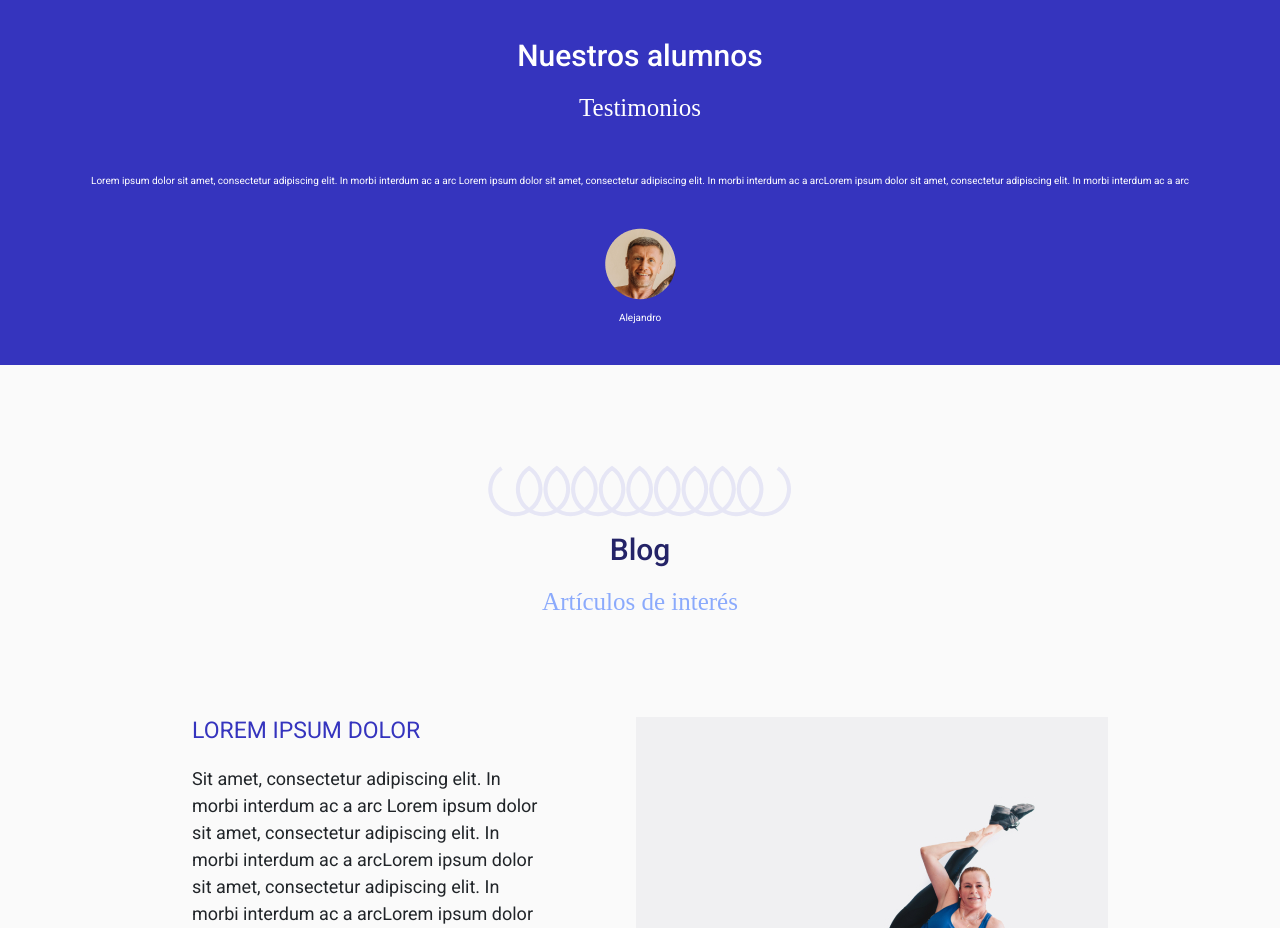
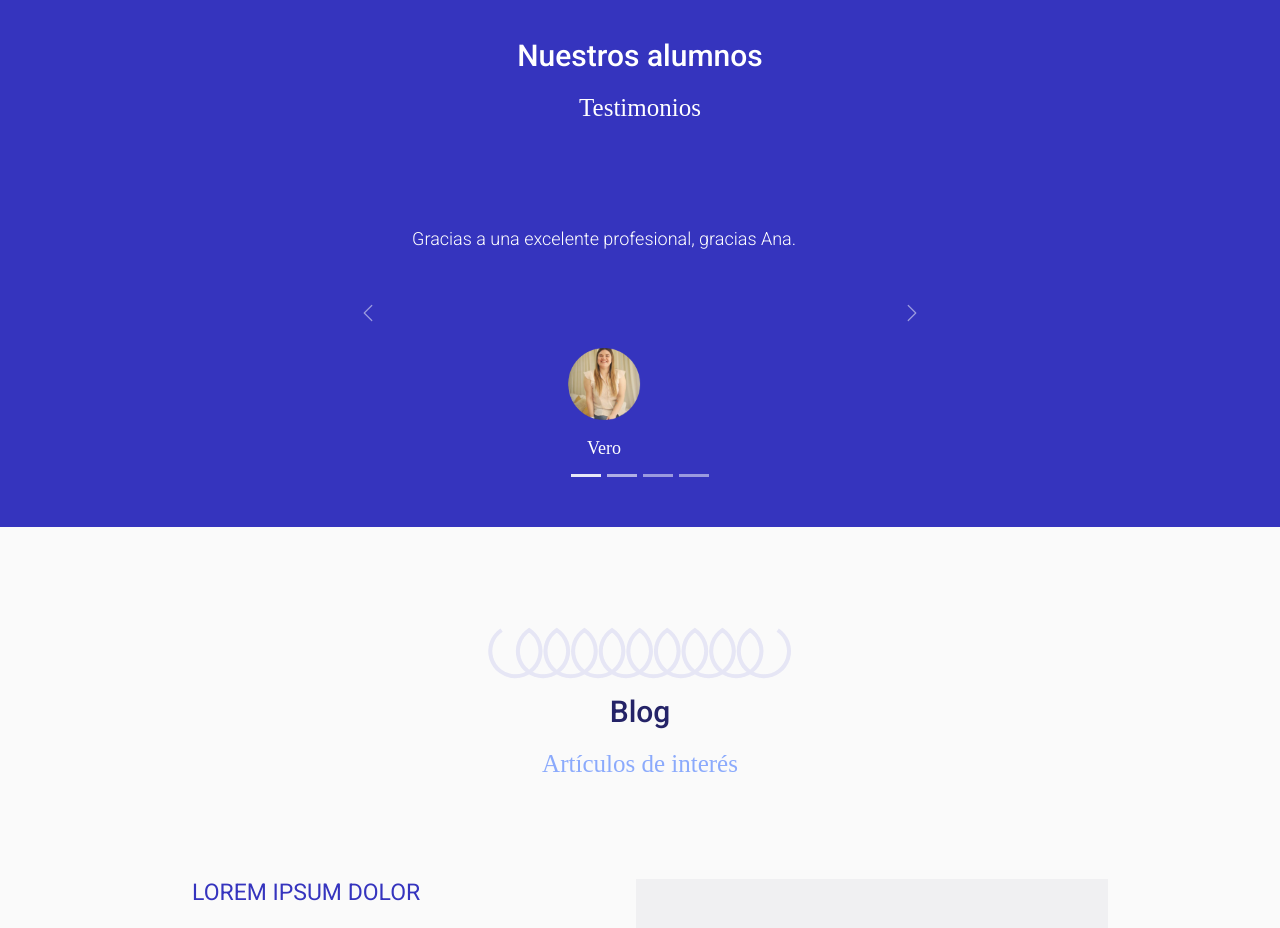
Before and after one commit to jp-quintana/ana_stretching, a website: page index.html in a window 1280 px wide. Shown: the part 3783-4711 px from the top of the page. Drawn offline with nearby package versions, Linux system fonts and the light colour scheme.

Commit message:
Inicio: agregue carousel testimonios

```diff
--- a/index.html
+++ b/index.html
@@ -228,13 +228,61 @@
         <section class="sectionTestimoniosInicio">
             <h2 class="h2Testimonios">Nuestros alumnos</h2>
             <h3 class="h3Testimonios">Testimonios</h3>
-            <div>
+            <div class="contenedorCarouselTestimonios">
+              <div id="carouselTestimonios" class="carousel slide capsula__carousel contenidoCarouselTestimonios" data-bs-ride="carousel">
+                <div class="carousel-indicators">
+                  <button type="button" data-bs-target="#carouselTestimonios" data-bs-slide-to="0" class="active" aria-current="true" aria-label="Slide 1"></button>
+                  <button type="button" data-bs-target="#carouselTestimonios" data-bs-slide-to="1" aria-label="Slide 2"></button>
+                  <button type="button" data-bs-target="#carouselTestimonios" data-bs-slide-to="2" aria-label="Slide 3"></button>
+                  <button type="button" data-bs-target="#carouselTestimonios" data-bs-slide-to="3" aria-label="Slide 4"></button>
+                </div>
+                <div class="carousel-inner">
+                  <div class="carousel-item active">
+                    <div class="contenedorTextoCarouselTestimonio">
+                      <p class="text-center textoCarouselTestimonio">Gracias a una excelente profesional, gracias Ana.</p>
+                    </div>
+                    <img src="assets/testimonios/vero.png" class="mx-auto d-block imagenTestimonios" alt="...">
+                    <p class="text-center nombresCarouselTestimonio">Vero</p>
+                  </div>
+                  <div class="carousel-item">
+                    <div class="contenedorTextoCarouselTestimonio">
+                      <p class="text-center textoCarouselTestimonio">Testimonio</p>
+                    </div>
+                    <img src="assets/testimonios/alejandra.png" class="mx-auto d-block imagenTestimonios" alt="...">
+                    <p class="text-center nombresCarouselTestimonio">Alejandra</p>
+                  </div>
+                  <div class="carousel-item">
+                    <div class="contenedorTextoCarouselTestimonio">
+                      <p class="text-center textoCarouselTestimonio">Testimonio</p>
+                    </div>
+                    <img src="assets/testimonios/pato.png" class="mx-auto d-block imagenTestimonios" alt="...">
+                    <p class="text-center nombresCarouselTestimonio">Pato</p>
+                  </div>
+                  <div class="carousel-item">
+                    <div class="contenedorTextoCarouselTestimonio">
+                      <p class="text-center textoCarouselTestimonio">Testimonio</p>
+                    </div>
+                    <img src="assets/testimonios/yeyu.png" class="mx-auto d-block imagenTestimonios" alt="...">
+                    <p class="text-center nombresCarouselTestimonio">Yeyu</p>
+                  </div>
+                </div>
+                <button class="carousel-control-prev" type="button" data-bs-target="#carouselTestimonios" data-bs-slide="prev">
+                  <span class="carousel-control-prev-icon" aria-hidden="true"></span>
+                  <span class="visually-hidden">Previous</span>
+                </button>
+                <button class="carousel-control-next" type="button" data-bs-target="#carouselTestimonios" data-bs-slide="next">
+                  <span class="carousel-control-next-icon" aria-hidden="true"></span>
+                  <span class="visually-hidden">Next</span>
+                </button>
+              </div>
+            </div>
+            <!-- <div>
                 <p class="carouselTestimonios">Lorem ipsum dolor sit amet, consectetur adipiscing elit. In morbi interdum ac a arc Lorem ipsum dolor sit amet, consectetur adipiscing elit. In morbi interdum ac a arcLorem ipsum dolor sit amet, consectetur adipiscing elit. In morbi interdum ac a arc</p>
                 <div class="contenedorImagenTestimonios">
                     <img class="imagenTestimonios" src="assets/inicio/alejandro.png" alt="">
                     <p class="detalleImagenTestimonio">Alejandro</p>
                 </div>
-            </div>
+            </div> -->
         </section>
 
         <section class="sectionBlogInicio">
@@ -372,6 +420,9 @@
           </nav>
     </footer>
 
+    <script src="https://code.jquery.com/jquery-3.2.1.slim.min.js" integrity="sha384-KJ3o2DKtIkvYIK3UENzmM7KCkRr/rE9/Qpg6aAZGJwFDMVNA/GpGFF93hXpG5KkN" crossorigin="anonymous"></script>
+    <script src="https://cdnjs.cloudflare.com/ajax/libs/popper.js/1.12.9/umd/popper.min.js" integrity="sha384-ApNbgh9B+Y1QKtv3Rn7W3mgPxhU9K/ScQsAP7hUibX39j7fakFPskvXusvfa0b4Q" crossorigin="anonymous"></script>
+    <script src="https://maxcdn.bootstrapcdn.com/bootstrap/4.0.0/js/bootstrap.min.js" integrity="sha384-JZR6Spejh4U02d8jOt6vLEHfe/JQGiRRSQQxSfFWpi1MquVdAyjUar5+76PVCmYl" crossorigin="anonymous"></script>
     <script src="js/bootstrap.min.js"></script>
 </body>
 </html>
--- a/scss/_index.scss
+++ b/scss/_index.scss
@@ -251,27 +251,51 @@
   margin-bottom: 2rem;
 }
 
-.carouselTestimonios {
-  text-align: center;
-  margin: 5rem 0 4rem 0;
+.contenidoCarouselTestimonios {
+  height: 100;
+}
+
+.contenedorCarouselTestimonios {
+  max-width: 80%;
+  width: 64rem;
+  margin: 0 auto;
+}
+
+.contenedorTextoCarouselTestimonio {
+  height: 12rem;
+  margin: 5rem 0;
+  display: flex;
+  align-items: center;
 
   @media (max-width: $breakpoint) {
-    margin: 7rem 0 6rem 0;
+    height: 9rem;
   }
 }
 
-.contenedorImagenTestimonios {
-
+.textoCarouselTestimonio {
+  margin: 0 auto;
+  font-family: roboto;
+  font-weight: 300;
+  font-size: 1.8rem;
+  line-height: 2.1rem;
+  max-width: 75%;
 }
 
 .imagenTestimonios {
-  display: block;
-  margin: 0 auto;
+  height: 7.2rem;
+  width: 7.2rem;
 }
 
-.detalleImagenTestimonio {
-  text-align: center;
-  margin-top: 1rem;
+.nombresCarouselTestimonio {
+  margin: 1.5rem 0 3.5rem;
+  font-family: New York Extra Large;
+  font-size: 1.8rem;
+  font-weight: 400;
+}
+
+.textoCarouselTestimonio,
+.nombresCarouselTestimonio {
+
 }
 
 //BLOG
```
Also changed, not shown: assets/testimonios/alejandra.png (added), assets/testimonios/pato.png (added), assets/testimonios/vero.png (added), assets/testimonios/yeyu.png (added), css/style.css.
